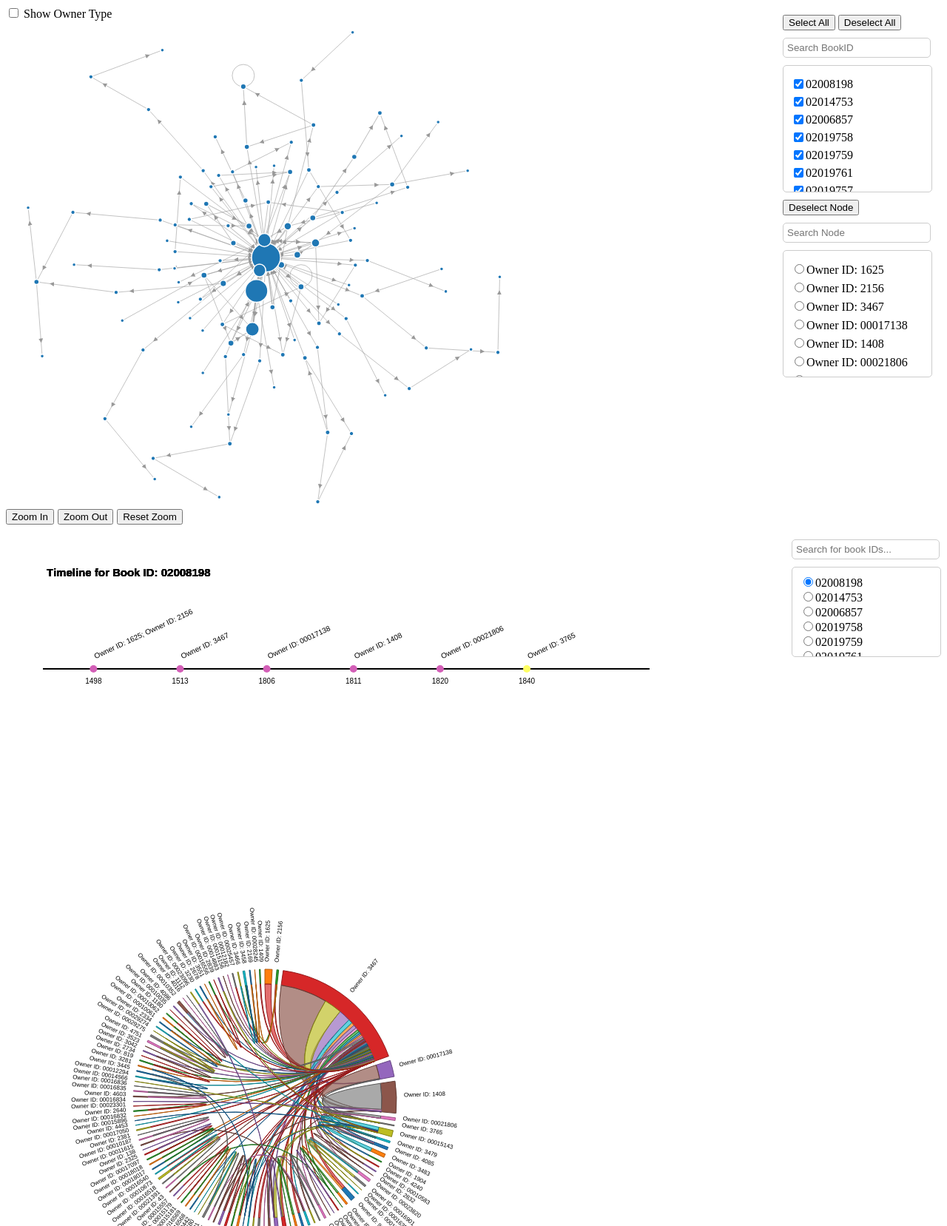
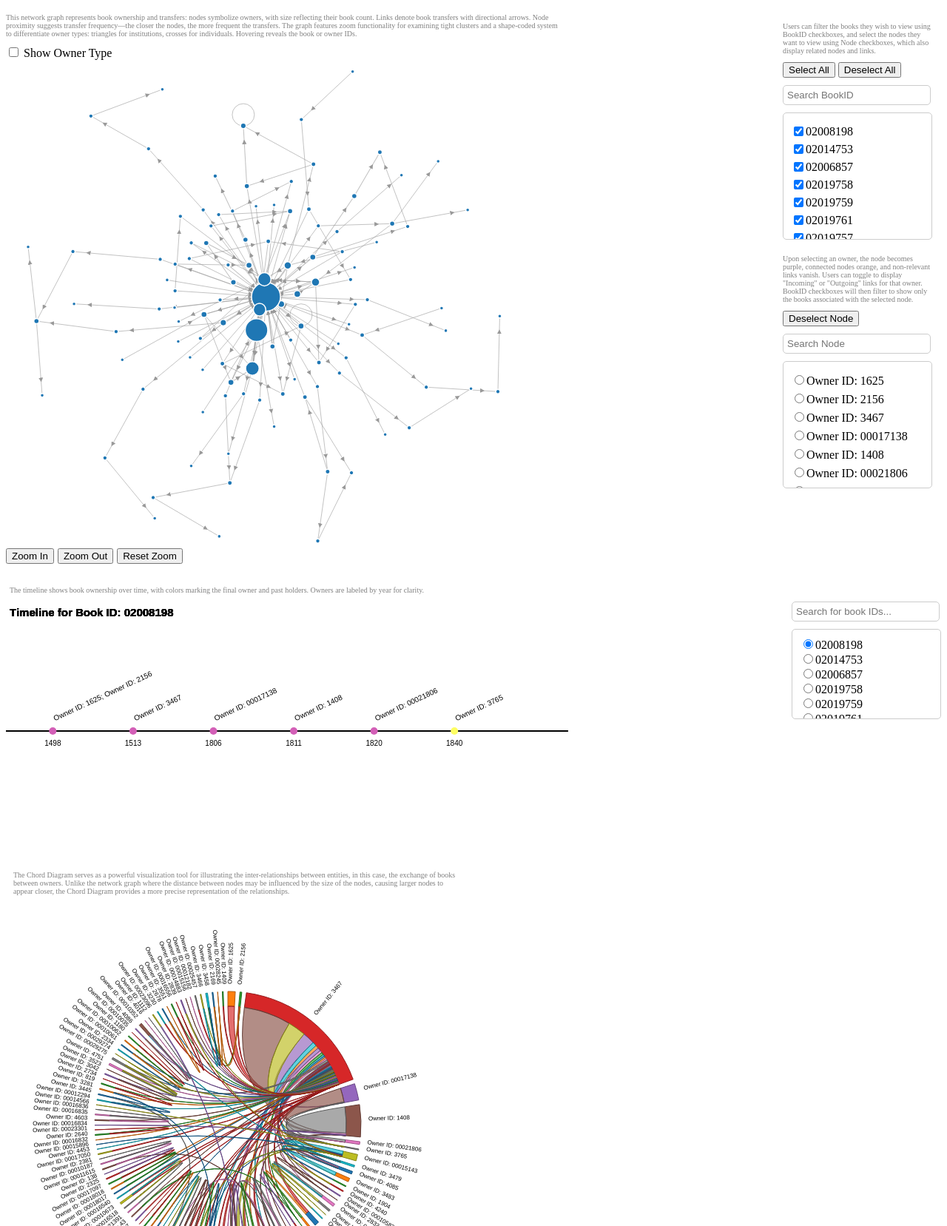
Before and after one commit to MaryJml/MSc_Project, a Flask app: page / in a window 1280 px wide. Shown: the top 1657 px of the page at 74% size. Run offline with Flask 3, Linux system fonts and the light colour scheme.

Commit message:
Add explanations to each visualization

```diff
--- a/static/css/style.css
+++ b/static/css/style.css
@@ -153,3 +153,8 @@ text {
     justify-content: space-between;
     margin-top: 10px;
 }
+.description{
+    font-size: 10px;
+    color: gray;
+    text-align: left;
+}
--- a/static/js/chord_graph.js
+++ b/static/js/chord_graph.js
@@ -16,13 +16,14 @@ links.forEach(d => {
     const target = indexById.get(d.target.id);
     matrix[source][target] += 1; // 假设每个链接的权重为1，根据实际情况调整
 });
-
-const outerRadius = Math.min(width, height) * 0.3 - 20;
+const chordWidth = 600;
+const chordHeight = 500;
+const outerRadius = Math.min(chordWidth, chordHeight) * 0.4 - 20;
 const innerRadius = outerRadius - 20;
 
 const chordSvg = d3.select("#chordSvg")
     .append("g")
-    .attr("transform", `translate(${width / 2},${height / 2 + 75})`);  // 确保Chord图居中
+    .attr("transform", `translate(${chordWidth / 2},${chordHeight / 2 + 50})`);  // 确保Chord图居中
 
 const chord = d3.chord()
     .padAngle(0.035)
--- a/static/js/timeline.js
+++ b/static/js/timeline.js
@@ -65,8 +65,8 @@ function updateTimeline() {
     const selectedData = [{ bookId: selectedBookId, periods: timeline_data[selectedBookId] }];
 
     // Define dimensions for the timeline
-    const margin = { top: 50, right: 30, bottom: 50, left: 50 },
-        width = 900 - margin.left - margin.right,
+    const margin = { top: 20, right: 30, bottom: 20, left: 0 },
+        width = 790 - margin.left - margin.right,
         height = 350 - margin.top - margin.bottom;
 
     // Create SVG element
--- a/templates/home.html
+++ b/templates/home.html
@@ -8,6 +8,9 @@
 <body>
 <div class="container">
     <div class="left-panel">
+        <div class="description" style="width: 750px">
+            <p>This network graph represents book ownership and transfers: nodes symbolize owners, with size reflecting their book count. Links denote book transfers with directional arrows. Node proximity suggests transfer frequency—the closer the nodes, the more frequent the transfers. The graph features zoom functionality for examining tight clusters and a shape-coded system to differentiate owner types: triangles for institutions, crosses for individuals. Hovering reveals the book or owner IDs.</p>
+        </div>
         <label><input type="checkbox" id="showOwnerType"> Show Owner Type</label>
         <svg></svg>
         <div class="zoom-controls">
@@ -17,6 +20,9 @@
         </div>
     </div>
     <div class="right-panel" id="controls">
+        <div  class="description" style="width: 200px">
+            <p>Users can filter the books they wish to view using BookID checkboxes, and select the nodes they want to view using Node checkboxes, which also display related nodes and links.</p>
+        </div>
         <div id="buttons">
             <button id="selectAll">Select All</button>
             <button id="deselectAll">Deselect All</button>
@@ -24,6 +30,9 @@
         <input type="text" id="bookSearch" placeholder="Search BookID">
         <div id="checkboxes">
             <!-- 复选框将被添加到这里 -->
+        </div>
+        <div class="description" style="width: 200px">
+            <p>Upon selecting an owner, the node becomes purple, connected nodes orange, and non-relevant links vanish. Users can toggle to display "Incoming" or "Outgoing" links for that owner. BookID checkboxes will then filter to show only the books associated with the selected node.</p>
         </div>
         <button id="deselectNodeButton">Deselect Node</button>
         <input type="text" id="nodeSearch" placeholder="Search Node">
@@ -35,6 +44,11 @@
             <label><input type="checkbox" id="showOutgoingLinks" checked> Show Outgoing Links</label>
         </div>
     </div>
+
+</div>
+
+<div class="description" style="width: 790px; margin-top: 20px; margin-left: 5px">
+    <p>The timeline shows book ownership over time, with colors marking the final owner and past holders. Owners are labeled by year for clarity. </p>
 </div>
 <div class="search-timeline-container">
     <div id="timeline">
@@ -50,7 +64,10 @@
     </div>
 </div>
 
-<svg id="chordSvg" width="800" height="900"></svg>
+<div class="description" style="width: 600px; margin-left: 10px">
+    <p>The Chord Diagram serves as a powerful visualization tool for illustrating the inter-relationships between entities, in this case, the exchange of books between owners. Unlike the network graph where the distance between nodes may be influenced by the size of the nodes, causing larger nodes to appear closer, the Chord Diagram provides a more precise representation of the relationships.</p>
+</div>
+<svg id="chordSvg" width="600" height="600"></svg>
 
 
 </body>
```
